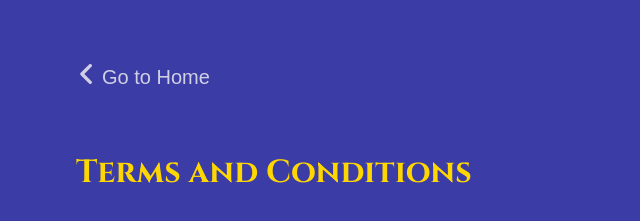
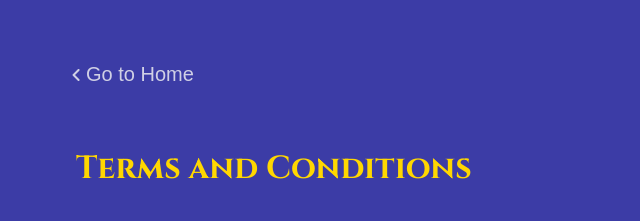
Before and after one commit to alinashapka/stp-8894, a website built with Vite: page src/terms-and-conditions.html in a window 1280 px wide. Shown: the top 221 px of the page, 0-640 px from the left. Built offline with nearby package versions, Linux system fonts and the light colour scheme.

Commit message:
update policies

```diff
--- a/src/scss/policies.scss
+++ b/src/scss/policies.scss
@@ -1,3 +1,21 @@
+.policies-header {
+  padding-bottom: 0;
+}
+.policies-header-wrapper {
+  display: flex;
+}
+.go-to-home-link {
+  font-family: 'Montserrat', sans-serif;
+  font-weight: 500;
+  font-size: 20px;
+  line-height: 1;
+  color: #d0d0e5;
+}
+.policies-icon {
+  width: 8px;
+  height: 12px;
+  margin-right: 6px;
+}
 .policies-container {
   margin: 0 auto;
   padding: 0 20px;
@@ -120,15 +138,3 @@
   color: #d0d0e5;
   font-weight: 600;
 }
-.go-to-home-link {
-  font-family: 'Montserrat', sans-serif;
-  font-weight: 500;
-  font-size: 20px;
-  line-height: 1;
-  color: #d0d0e5;
-}
-.policies-icon {
-  width: 20px;
-  height: 20px;
-  margin-right: 6px;
-}
--- a/src/terms-and-conditions.html
+++ b/src/terms-and-conditions.html
@@ -14,12 +14,16 @@
     <link rel="stylesheet" href="./scss/styles.scss" />
   </head>
   <body>
+    <header class="container policies-header">
+      <div class="policies-header-wrapper">
+        <a class="go-to-home-link" href="./index.html">
+          <svg class="policies-icon" width="8" height="12">
+            <use href="./img/symbol-defs.svg#icon-arrow"></use></svg
+          >Go to Home</a
+        >
+      </div>
+    </header>
     <section class="container policies-container">
-      <a class="go-to-home-link" href="index.html">
-        <svg class="policies-icon" width="8" height="12">
-          <use href="./img/symbol-defs.svg#icon-arrow"></use></svg
-        >Go to Home</a
-      >
       <h2 class="policies-title">Terms and Conditions</h2>
       <div class="policies-wrapper">
         <h3 class="policies-subtitle">
```
Also changed, not shown: src/cookies-policy.html (+7 -3 lines), src/privacy-policy.html (+7 -3 lines).
